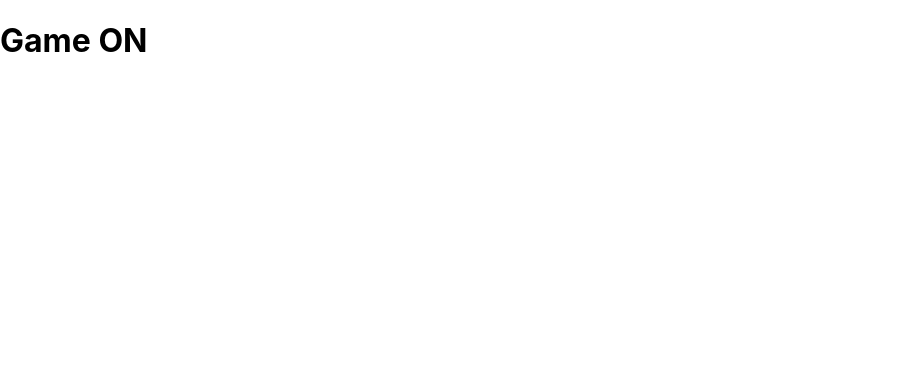
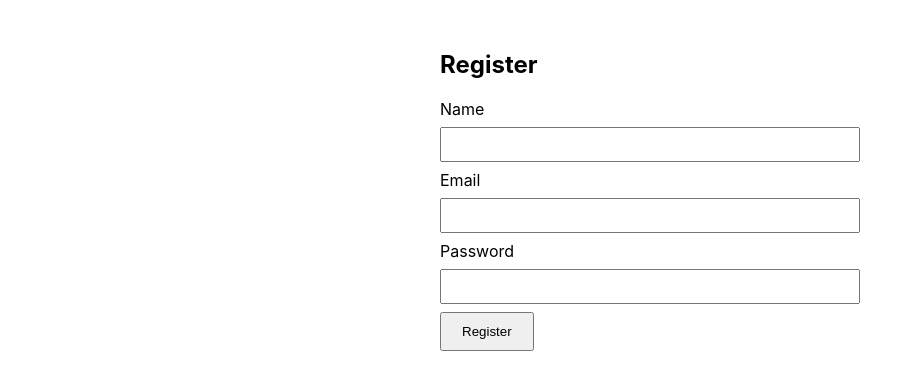
Before and after one commit to WEB-Development-Best-TEAM/web_project, a React (Create React App) app: page /pages/register in a window 1280 px wide. Shown: the top 390 px of the page, without its empty margins (0-922 px from the left). Built offline with nearby package versions, Linux system fonts and the light colour scheme.

Commit message:
Firebase Auth & Pages

```diff
--- a/package.json
+++ b/package.json
@@ -9,6 +9,7 @@
     "firebase": "^11.0.2",
     "react": "^18.3.1",
     "react-dom": "^18.3.1",
+    "react-router-dom": "^6.28.0",
     "react-scripts": "5.0.1",
     "web-vitals": "^2.1.4"
   },
--- a/src/App.js
+++ b/src/App.js
@@ -1,13 +1,19 @@
 import React from "react";
 import { db } from "./firebase";
+import Register from "./pages/register"
+import { BrowserRouter as Router, Routes, Route } from "react-router-dom";
 
 function App() {
-  console.log("Firestore:", db);
+  console.log("Firebase: ", db);
+
+  console.log("Register", <Register/>);
 
   return (
-    <div className="App">
-      <h1>Game ON</h1>
-    </div>
+    <Router>
+      <Routes>
+        <Route path="/pages/register" element={<Register />} />
+      </Routes>
+    </Router>
   );
 }
 
--- /dev/null
+++ b/src/firebase/auth.js
@@ -0,0 +1,32 @@
+import { getAuth, createUserWithEmailAndPassword, updateProfile } from "firebase/auth";
+import { addDoc, collection } from "firebase/firestore";
+import { db } from "../firebase";
+
+// Function to register a new user
+const registerUser = async (name, email, password) => {
+  const auth = getAuth();
+  try {
+    // Register the user with Firebase Authentication
+    const userCredential = await createUserWithEmailAndPassword(auth, email, password);
+
+    // Display name
+    await updateProfile(userCredential.user, { displayName: name });
+
+    // Prepare data for firestore
+    const userDoc = {
+      uid: userCredential.user.uid,
+      name: name,
+      email: email,
+      registrationDate: new Date().toISOString(),
+    };
+
+    // Add the user data to "users"
+    await addDoc(collection(db, "users"), userDoc);
+    console.log("User successfully registered!");
+  } catch (error) {
+    // Log errors
+    console.error("Error registering user:", error);
+  }
+};
+
+export default registerUser;
--- /dev/null
+++ b/src/pages/register.js
@@ -0,0 +1,68 @@
+import React, { useState } from "react";
+import registerUser from "../firebase/auth"; // Import the register function
+
+const Register = () => {
+  const [name, setName] = useState("");
+  const [email, setEmail] = useState("");
+  const [password, setPassword] = useState("");
+  const [message, setMessage] = useState("");
+
+  // Function to handle form submission
+  const handleRegister = async (e) => {
+    e.preventDefault();
+    setMessage(""); // Clear any previous messages
+    try {
+      await registerUser(name, email, password);
+      setMessage("User successfully registered!"); // Success message
+    } catch (error) {
+      setMessage("Error: " + error.message); // Display error message
+    }
+  };
+
+  return (
+    <div style={{ maxWidth: "400px", margin: "50px auto" }}>
+      <h2>Register</h2>
+      <form onSubmit={handleRegister}>
+        <div>
+          <label htmlFor="name">Name</label>
+          <input
+            type="text"
+            id="name"
+            value={name}
+            onChange={(e) => setName(e.target.value)}
+            required
+            style={{ width: "100%", padding: "8px", margin: "8px 0" }}
+          />
+        </div>
+        <div>
+          <label htmlFor="email">Email</label>
+          <input
+            type="email"
+            id="email"
+            value={email}
+            onChange={(e) => setEmail(e.target.value)}
+            required
+            style={{ width: "100%", padding: "8px", margin: "8px 0" }}
+          />
+        </div>
+        <div>
+          <label htmlFor="password">Password</label>
+          <input
+            type="password"
+            id="password"
+            value={password}
+            onChange={(e) => setPassword(e.target.value)}
+            required
+            style={{ width: "100%", padding: "8px", margin: "8px 0" }}
+          />
+        </div>
+        <button type="submit" style={{ padding: "10px 20px" }}>
+          Register
+        </button>
+      </form>
+      {message && <p>{message}</p>} {/* Display success or error messages */}
+    </div>
+  );
+};
+
+export default Register;
```
Also changed, not shown: 1 other file (tests, documents, lock files or other folders).
